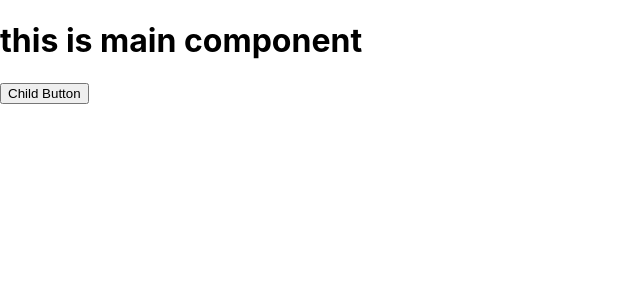
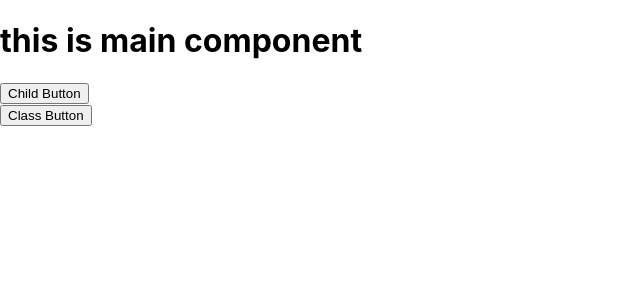
Before and after one commit to shdhumale/siddhureactjsexample, a React (Create React App) app in the folder my-example/: page / in a window 1280 px wide. Shown: the top 300 px of the page, without its empty margins (0-640 px from the left). Built offline with nearby package versions, Linux system fonts and the light colour scheme.

Commit message:
using Class Child

```diff
--- /dev/null
+++ b/my-example/src/Component/ChildClassComponent.js
@@ -0,0 +1,21 @@
+import React, { Component } from 'react'
+
+class ChildClassComponent extends Component {
+    constructor(props) {
+        super(props)
+
+        this.state = {
+
+        }
+    }
+
+    render() {
+        return (
+            <div>
+                <button onClick={() => this.props.callParentMethodinClass('passing arguments')}>Class Button</button>
+            </div>
+        )
+    }
+}
+
+export default ChildClassComponent
--- a/my-example/src/Component/ParentComponent.js
+++ b/my-example/src/Component/ParentComponent.js
@@ -1,5 +1,7 @@
-import React, { Component } from 'react'
-import ChildComponent from './ChildComponent'
+import React, { Component } from 'react';
+import ChildComponent from './ChildComponent';
+import ChildClassComponent from './ChildClassComponent'
+
 
 class ParentComponent extends Component {
 
@@ -11,6 +13,7 @@ class ParentComponent extends Component {
         return (
             <div>
                 <ChildComponent callParentMethod={this.parentMethod} />
+                <ChildClassComponent callParentMethodinClass={this.parentMethod} />
             </div>
         )
     }
```
